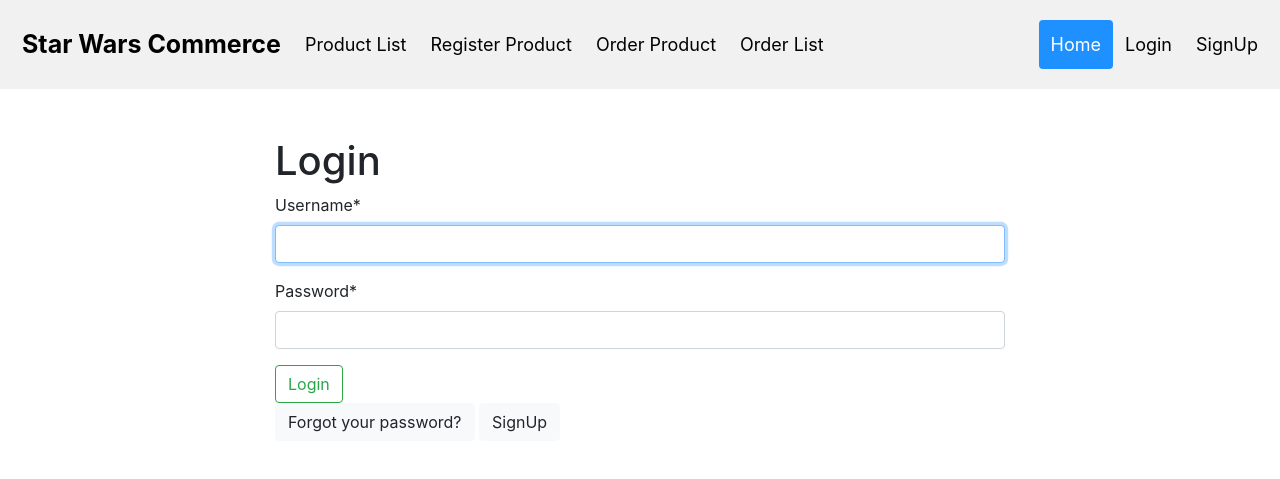
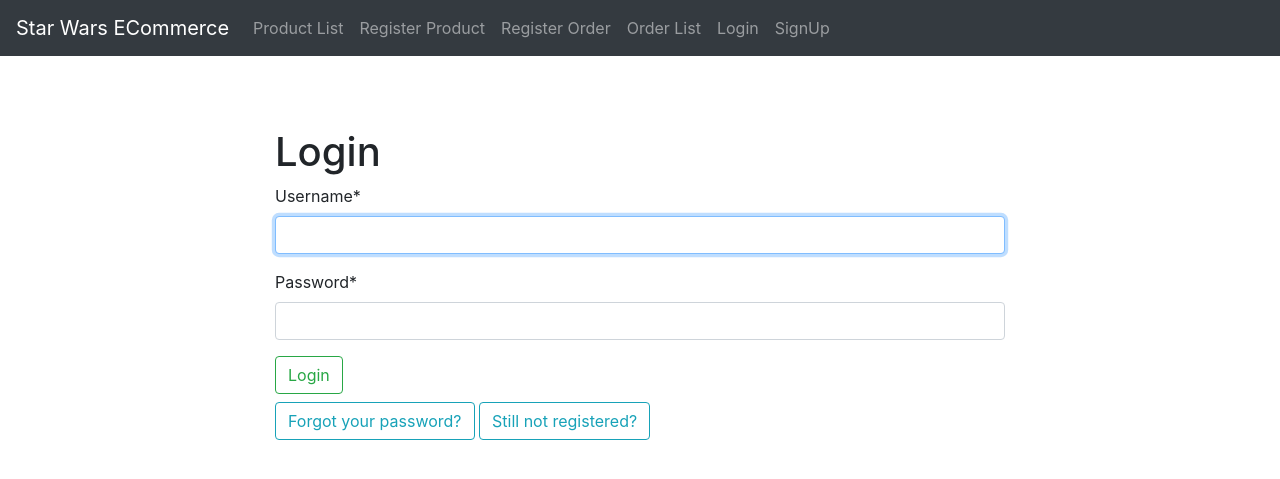
Before and after one commit to victor-s-santos/StarWarsCommerce, a Django app: a page that uses core/templates/base.html in a window 1280 px wide. Shown: the top 479 px of the page. Run offline with Django 3.2, Linux system fonts and the light colour scheme; some libraries are stand-ins or nearby versions.

Commit message:
update urls and page design

```diff
--- a/commerce/templates/commerce/product_detail.html
+++ b/commerce/templates/commerce/product_detail.html
@@ -10,10 +10,8 @@
         <div class="card-footer"><a href="{% url 'register_order' %}"><button class="btn btn-success">Buy</button></a></div>
         {% if user.is_superuser %}
         <div class="card-footer">
-            <ul>
-                <li><a class="btn btn-primary" href="{% url 'product_edit' pk=product.pk %}">Update</a></li>
-                <li><a class="btn btn-primary" href="{% url 'product_remove' pk=product.pk %}">Remove</a></li>
-            </ul>
+            <a class="btn btn-outline-info" href="{% url 'product_edit' pk=product.pk %}">Update</a>
+            <a class="btn btn-outline-info" href="{% url 'product_remove' pk=product.pk %}">Remove</a>
         </div>
         {% endif %}
     </div>
--- a/core/templates/base.html
+++ b/core/templates/base.html
@@ -8,28 +8,51 @@
     <!--css-->
     <link rel="stylesheet" href="{% static 'css/style.css' %}">
     <!--Bootstrap-->
-    <link rel="stylesheet" href="https://maxcdn.bootstrapcdn.com/bootstrap/4.0.0/css/bootstrap.min.css" integrity="sha384-Gn5384xqQ1aoWXA+058RXPxPg6fy4IWvTNh0E263XmFcJlSAwiGgFAW/dAiS6JXm" crossorigin="anonymous">
+    <link rel="stylesheet" href="https://maxcdn.bootstrapcdn.com/bootstrap/4.5.2/css/bootstrap.min.css">
+    <script src="https://ajax.googleapis.com/ajax/libs/jquery/3.5.1/jquery.min.js"></script>
+    <script src="https://cdnjs.cloudflare.com/ajax/libs/popper.js/1.16.0/umd/popper.min.js"></script>
+    <script src="https://maxcdn.bootstrapcdn.com/bootstrap/4.5.2/js/bootstrap.min.js"></script>
+    <!--Fontawesome-->
+    <script src="https://cdnjs.cloudflare.com/ajax/libs/font-awesome/5.15.3/css/all.min.css"></script>
     <title>Star Wars Commerce</title>
 </head>
 <body>
-    <div class="header">
-      <div class="header-left">
-        <a href="{% url 'home' %}" class="logo">Star Wars Commerce</a>
-        <a href="{% url 'product_list' %}">Product List</a>
-        <a href="{% url 'product_register' %}">Register Product</a>
-        <a href="{% url 'register_order' %}">Order Product</a>
-        <a href="{% url 'order_list' %}">Order List</a>
-      </div>
-      <div class="header-right">
-        <a class="active" href="{% url 'home' %}">Home</a><!--<img src="{% static 'img/vader.png' %}" alt="logo"/>-->
+  <nav class="navbar navbar-expand-md bg-dark navbar-dark">
+    <a class="navbar-brand" href="{% url 'home' %}">Star Wars ECommerce</a>
+    <button class="navbar-toggler" type="button" data-toggle="collapse" data-target="#collapsibleNavbar">
+      <span class="navbar-toggler-icon"></span>
+    </button>
+    <div class="collapse navbar-collapse" id="collapsibleNavbar">
+      <ul class="navbar-nav">
+        <li class="nav-item">
+          <a class="nav-link" href="{% url 'product_list' %}">Product List</a>
+        </li>
+        <li class="nav-item">
+          <a class="nav-link" href="{% url 'product_register' %}">Register Product</a>
+        </li>
+        <li class="nav-item">
+          <a class="nav-link" href="{% url 'register_order' %}">Register Order</a>
+        </li>
+        <li class="nav-item">
+          <a class="nav-link" href="{% url 'order_list' %}">Order List</a>
+        </li>
         {% if user.is_authenticated %}
-          <a href="/logout">Logout</a>
+        <li class="nav-item">
+          <a class="nav-link" href="{% url 'logout' %}">Logout</a>
+        </li>
         {% else %}
-          <a href="/login">Login</a>
+        <li class="nav-item">
+          <a class="nav-link" href="{% url 'login' %}">Login</a>
+        </li>
         {% endif %}
-        <a href="{% url 'register' %}">SignUp</a>
-      </div>
+        <li class="nav-item">
+          <a class="nav-link" href="{% url 'register' %}">SignUp</a>
+        </li>
+      </ul>
     </div>
+  </nav>
+  <br>
+  <!--aqui-->
     <div class="container">
       <div class="row justify-content-center">
         <div class="col-md-8">
--- a/core/templates/index.html
+++ b/core/templates/index.html
@@ -1,6 +1,10 @@
 {% extends 'base.html' %}
 {% block content %}
+{% load static %}
 <div class="mt-5">
-    <h2>Welcome to Home Page!</h2>
+    <div class="float-left"><h2>Welcome to Home Page!</h2></div>
+    <div class="logo-image">
+        <img src="{% static 'img/Star-Wars-Logo.png' %}" class="rounded mx-auto d-block img-fluid" alt="logo"/>
+    </div>
 </div>
 {% endblock %}
--- a/register/templates/registration/login.html
+++ b/register/templates/registration/login.html
@@ -16,9 +16,9 @@
                 <input type="submit" class="btn btn-outline-success" value='Login'>
             </div>
 
-            <div class="links">
-                <a href="/register/reset_password/" class="btn btn-light">Forgot your password? </a>
-                <a href="/register" class="btn btn-light">SignUp</a>
+            <div class="links mt-2">
+                <a href="/register/reset_password/" class="btn btn-outline-info">Forgot your password? </a>
+                <a href="/register" class="btn btn-outline-info">Still not registered?</a>
             </div>
     </form>
 </div>
--- a/register/views.py
+++ b/register/views.py
@@ -1,12 +1,13 @@
 from django.shortcuts import render, redirect
-from django.contrib.auth import authenticate, login
+from django.contrib.auth import authenticate, login, logout
+from django.contrib.auth import login as auth_login
 from django.core import mail
 from django.contrib import messages
 from django.template.loader import render_to_string
 from .forms import RegisterForm, ProfileForm
+from django.contrib.auth.forms import AuthenticationForm
 from django.contrib.auth.decorators import login_required
 from decouple import config
-
 
 def register(request):
     """Realize the signup user"""
@@ -52,3 +53,29 @@
     else:
         form = ProfileForm()
     return render(request, 'register/infos.html', {'form': form})
+
+def login_view(request):
+    if request.method == 'POST':
+        form = AuthenticationForm(request.POST)
+        username = request.POST['username']
+        password = request.POST['password']
+        user = authenticate(username=username, password=password)
+
+        if user is not None:
+            if user.is_active:
+                login(request, user)
+                messages.success(request, 'You have been logged successfully.')
+                return redirect('home')
+        else:
+            messages.error(request,'Username or Password not correct')
+            return redirect('login')
+
+    else:
+        form = AuthenticationForm()
+    return render(request, 'registration/login.html', {'form': form})
+
+@login_required
+def logout_view(request):
+    logout(request)
+    messages.success(request, 'You have been logouted successfully.')
+    return redirect('/login')
--- a/star_wars_ecommerce/urls.py
+++ b/star_wars_ecommerce/urls.py
@@ -16,8 +16,9 @@
     #--register--#
     path('register/', v.register, name='register'),
     path('register/infos/', v.profile, name='profile'),
-    #--login--#
-    path('', include('django.contrib.auth.urls'), name='login'),#using only this url from this include
+    #--login e logout--#
+    path('login/', v.login_view, name='login'),
+    path('logout/', v.logout_view, name='logout'),
     #--reset_password--#
     path('register/reset_password/', auth_views.PasswordResetView.as_view(template_name="password_reset/password_reset.html"), name="reset_password"),
     path('register/reset_password_sent/', auth_views.PasswordResetDoneView.as_view(template_name="password_reset/password_reset_sent.html"), name="password_reset_done"),
```
Also changed, not shown: commerce/templates/commerce/order_detail.html (+3 -5 lines), register_products.py (+26 -8 lines), core/static/img/Star-Wars-Logo.png (added), core/static/img/vader.png (deleted), product_images/DL-44.jpg (added), product_images/DLT-19.png (added), product_images/lightsaber.png (added), product_images/millenium_falcon.png (added), product_images/super_star_destroyer.png (added), product_images/tie_fighter.jpeg (added), product_images/xwing.jpeg (added).
